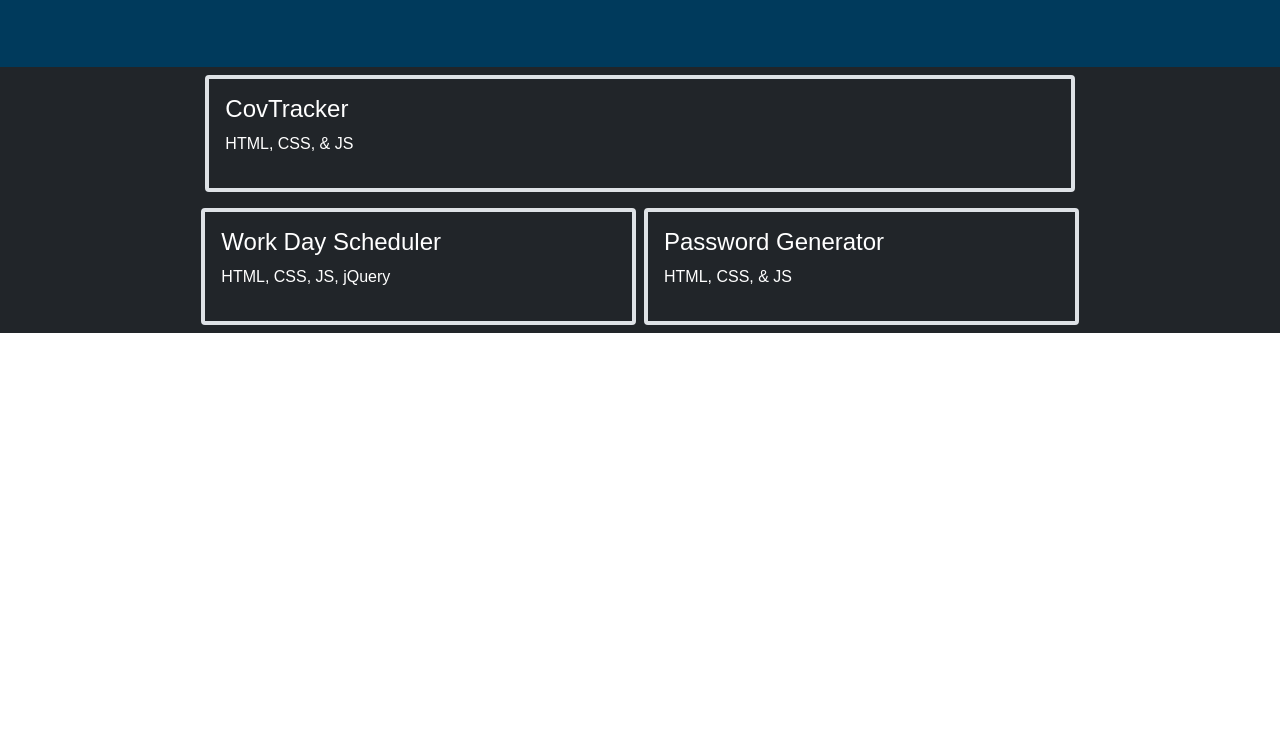
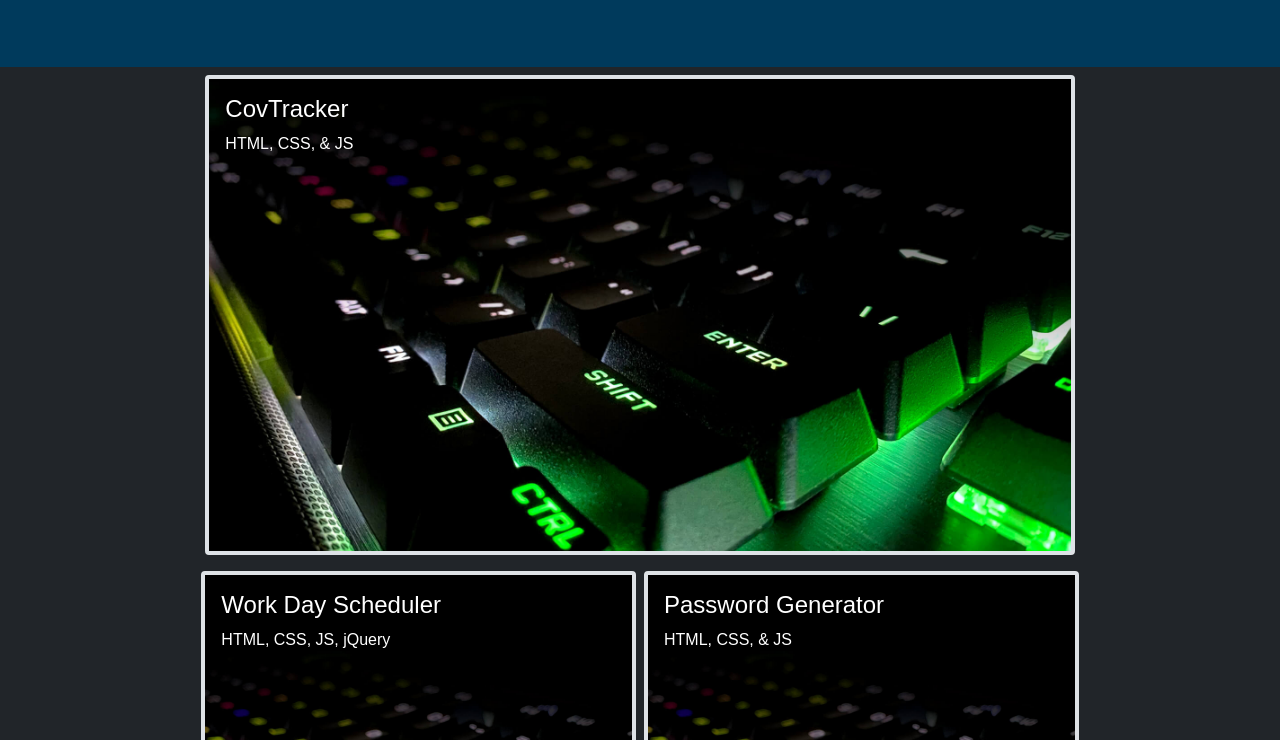
Before and after one commit to JamesLJenks/08_Professional-Portfolio, a plain HTML site: page index.html in a window 1280 px wide. Shown: the part 1540-2280 px from the top of the page. Before the commit the page ends 1873 px from the top, so only its background shows below. Drawn offline with nearby package versions, Linux system fonts and the light colour scheme; a web font is replaced by a local one.

Commit message:
Formatted the cards in the Projects section to incorporate a placeholder image and a gradient hover effect for each.

```diff
--- a/assets/css/style.css
+++ b/assets/css/style.css
@@ -105,12 +105,44 @@ a {
     height: 65%;
 }
 
-.project-card {
-    cursor: pointer;
+/* Featured Project Card */
+#project-feature {
+    background-image: url("../images/Keyboard.jpg");
+    background-size: cover;
+    background-position: center;
+    height: 60vh;
 }
 
-.project-card:hover {
+#project-feature:hover {
     background-color: rgb(0,58,92);
-    background-image: linear-gradient(135deg, rgb(0, 58, 92, 0.85), rgb(0, 204, 184, 0.85));
+    background-image: linear-gradient(135deg, rgb(0, 58, 92, 0.85), rgb(0, 204, 184, 0.85)), url("../images/Keyboard.jpg");
     transition: all 0.5s ease-in-out;
 }
+
+/* Project 2 Card */
+#project-2 {
+    background-image: url("../images/Keyboard.jpg");
+    background-size: cover;
+    background-position: center;
+    height: 60vh;
+}
+
+#project-2:hover {
+    background-color: rgb(0,58,92);
+    background-image: linear-gradient(135deg, rgb(0, 58, 92, 0.85), rgb(0, 204, 184, 0.85)), url("../images/Keyboard.jpg");
+    transition: all 0.5s ease-in-out;
+}
+
+/* Project 3 Card */
+#project-3 {
+    background-image: url("../images/Keyboard.jpg");
+    background-size: cover;
+    background-position: center;
+    height: 60vh;
+}
+
+#project-3:hover {
+    background-color: rgb(0,58,92);
+    background-image: linear-gradient(135deg, rgb(0, 58, 92, 0.85), rgb(0, 204, 184, 0.85)), url("../images/Keyboard.jpg");
+    transition: all 0.5s ease-in-out;
+}
--- a/index.html
+++ b/index.html
@@ -112,24 +112,24 @@
     <section id="projects" class="projects-section bg-dark text-white">
 
         <div class="row justify-content-center">
-            <a href="https://github.com/JamesLJenks/07_Project-1_CovTrack" target="_blank" class="container-fluid col-md-8 skills-card p-3 my-2 mx-2 bg-dark text-white project-card border border-4 rounded">
-                <div id="project-feature">
+            <a href="https://github.com/JamesLJenks/07_Project-1_CovTrack" target="_blank" id="project-feature" class="container-fluid col-md-8 p-3 my-2 mx-2 bg-dark text-white border border-4 rounded">
+                <div>
                     <div>
                         <h4>CovTracker</h4>
                         <p>HTML, CSS, & JS</p>
                     </div>
                 </div>
             </a>
-            <a href="https://github.com/JamesLJenks/05_Work-Day-Scheduler" target="_blank" class="container-fluid col-md-4 skills-card p-3 my-2 mx-1 bg-dark text-white project-card border border-4 rounded">
-                <div id="project-standard">
+            <a href="https://github.com/JamesLJenks/05_Work-Day-Scheduler" target="_blank" id="project-2" class="container-fluid col-md-4 p-3 my-2 mx-1 bg-dark text-white border border-4 rounded">
+                <div>
                     <div>
                         <h4>Work Day Scheduler</h4>
                         <p>HTML, CSS, JS, jQuery</p>
                     </div>
                 </div>
             </a>
-            <a href="https://github.com/JamesLJenks/03_JS-Password-Generator" target="_blank" class="container-fluid col-md-4 skills-card p-3 my-2 mx-1 bg-dark text-white project-card border border-4 rounded">
-                <div id="project-standard">
+            <a href="https://github.com/JamesLJenks/03_JS-Password-Generator" target="_blank" id="project-3" class="container-fluid col-md-4 p-3 my-2 mx-1 bg-dark text-white border border-4 rounded">
+                <div>
                     <div>
                         <h4>Password Generator</h4>
                         <p>HTML, CSS, & JS</p>
```
